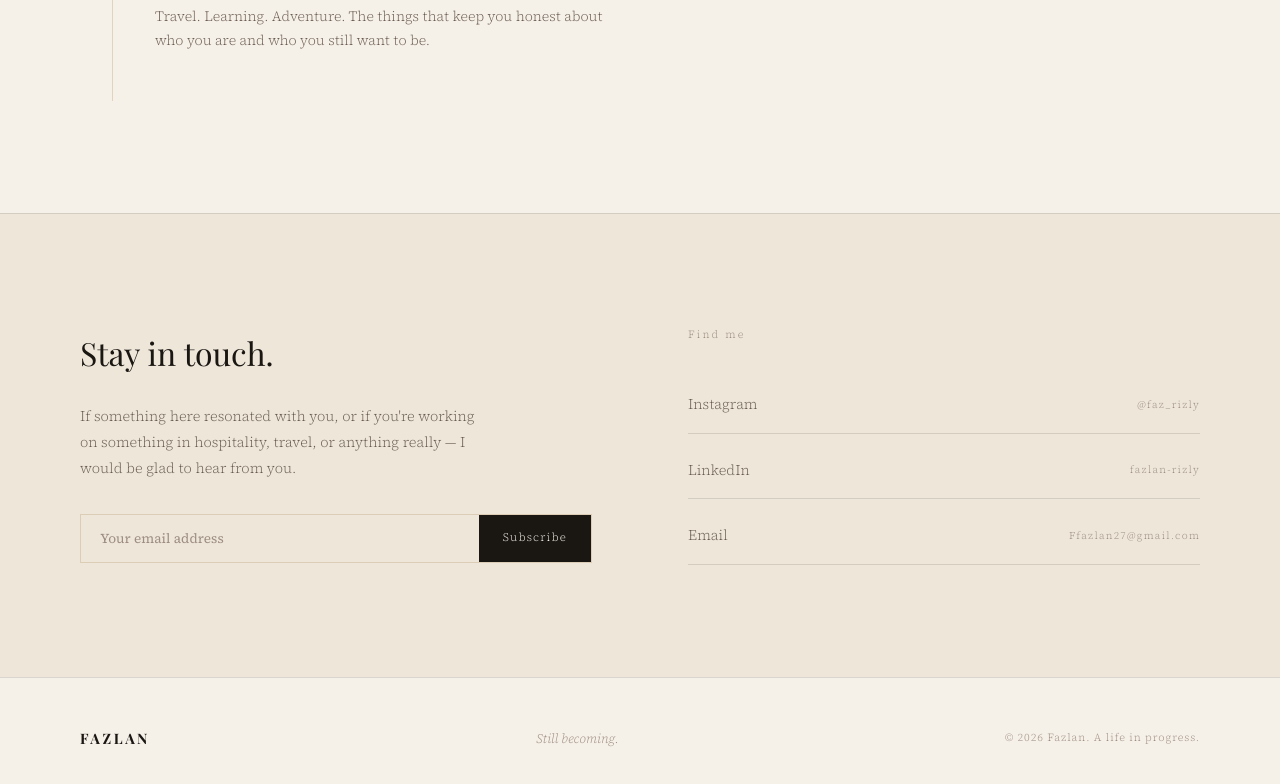
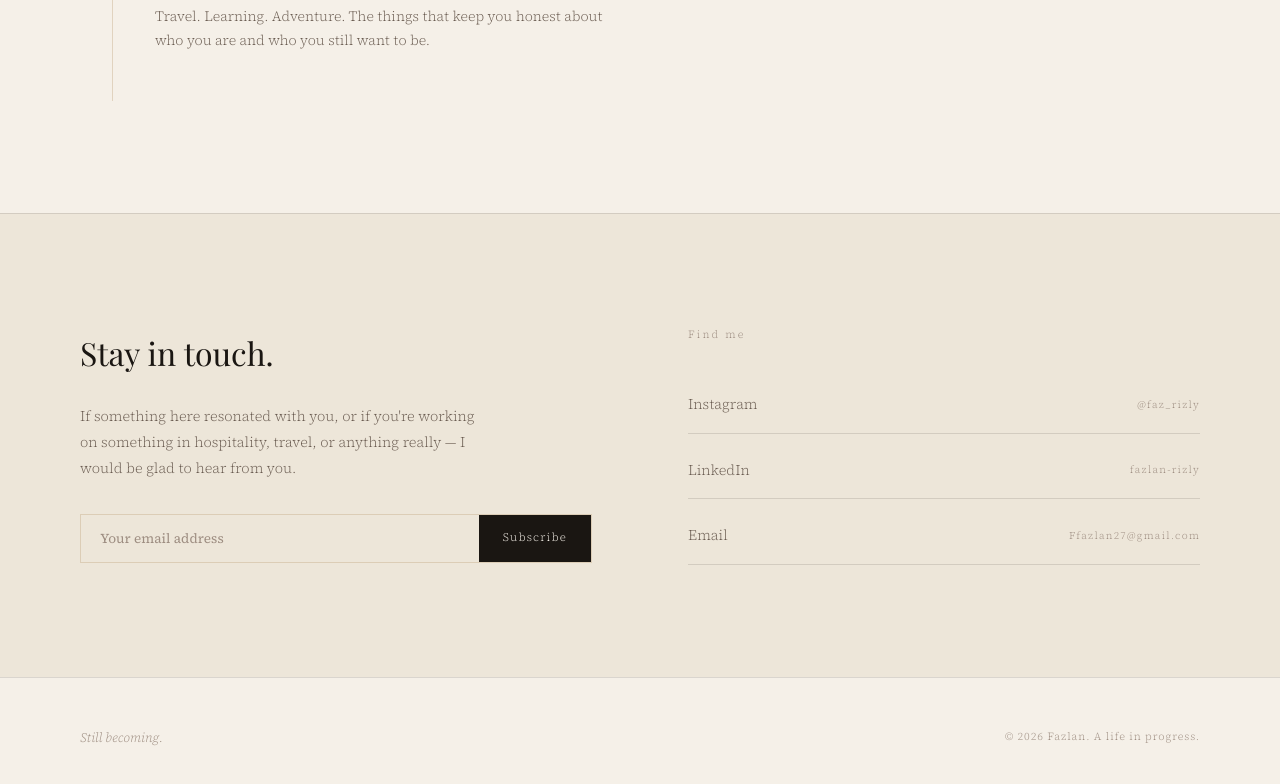
Before and after one commit to FazlanR/fazlan-journey, a plain HTML site: page index.html in a window 1280 px wide. Shown: the part 8339-9123 px from the top of the page. Drawn offline with nearby package versions, Linux system fonts and the light colour scheme; a web font is replaced by a local one.

Commit message:
Remove footer logo from index.html

```diff
--- a/index.html
+++ b/index.html
@@ -468,7 +468,6 @@
 </script>
 
 <footer>
-  <span class="footer-logo">FAZLAN</span>
   <span class="footer-tagline">Still becoming.</span>
   <span class="footer-copy">© 2026 Fazlan. A life in progress.</span>
 </footer>
```
